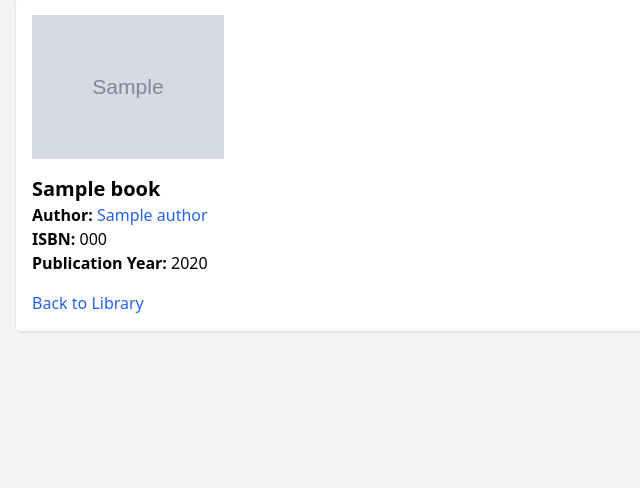
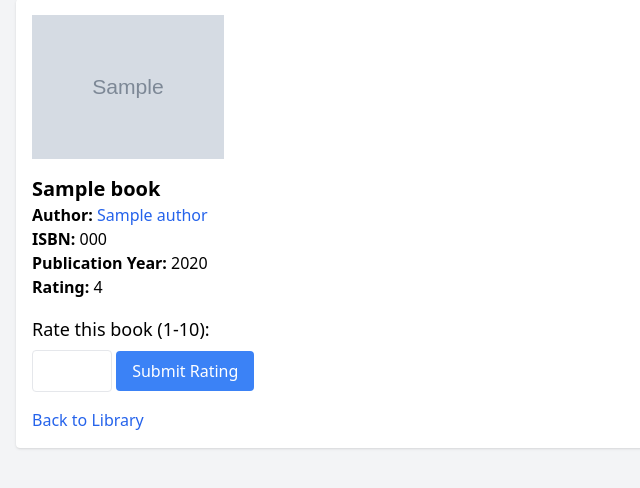
Before and after one commit to Helvanljar/Book-Alchemy, a Flask app: template template/book_detail.html in a window 1280 px wide. Shown: the part 65-553 px from the top of the page, without its empty margins (0-640 px from the left). Run offline with Flask 3, Linux system fonts and the light colour scheme; the template is opened without the code that fills it: most values are stand-ins (such as "Sample title", 1, 10 or a date in 2020); grey boxes marked "Sample" are stand-in pictures; parts of the project's set-up code (start-up, migrations or seed data) failed here and were passed over; some libraries are stand-ins or nearby versions.

Commit message:
book rating

```diff
--- a/app.py
+++ b/app.py
@@ -46,9 +46,19 @@ def home():
     return render_template('home.html', books=books, authors=authors)
 
 
-@app.route('/book/<int:book_id>')
+@app.route('/book/<int:book_id>', methods=['GET', 'POST'])
 def book_detail(book_id):
     book = Book.query.get_or_404(book_id)
+    if request.method == 'POST':
+        rating = request.form.get('rating')
+        if rating and rating.isdigit() and 1 <= int(rating) <= 10:
+            book.rating = int(rating)
+            db.session.commit()
+            flash(f'Rating updated for "{book.title}"!', 'success')
+        else:
+            flash('Invalid rating. Please enter a number between 1 and 10.', 'error')
+        return redirect(url_for('book_detail', book_id=book_id))
+
     response = requests.get(f"https://covers.openlibrary.org/b/isbn/{book.isbn}-M.jpg")
     book.cover_image = response.url if response.status_code == 200 else None
     return render_template('book_detail.html', book=book)
@@ -116,7 +126,7 @@ def delete_book(book_id):
 @app.route('/author/<int:author_id>/delete', methods=['POST'])
 def delete_author(author_id):
     author = Author.query.get_or_404(author_id)
-    db.session.delete(author)  # Cascades to delete associated books
+    db.session.delete(author)
     db.session.commit()
     flash(f'Author "{author.name}" and their books deleted successfully!', 'success')
     return redirect(url_for('home'))
--- a/data_models.py
+++ b/data_models.py
@@ -23,6 +23,7 @@ class Book(db.Model):
     title = db.Column(db.String(200), nullable=False)
     publication_year = db.Column(db.Integer, nullable=False)
     author_id = db.Column(db.Integer, db.ForeignKey('authors.id'), nullable=False)
+    rating = db.Column(db.Integer, nullable=True)  # Rating from 1 to 10
 
     def __repr__(self):
         return f"<Book(id={self.id}, title={self.title})>"
--- a/template/book_detail.html
+++ b/template/book_detail.html
@@ -18,6 +18,14 @@
         <p><strong>Author:</strong> <a href="{{ url_for('author_detail', author_id=book.author_id) }}" class="text-blue-600 hover:underline">{{ book.author.name }}</a></p>
         <p><strong>ISBN:</strong> {{ book.isbn }}</p>
         <p><strong>Publication Year:</strong> {{ book.publication_year }}</p>
+        <p><strong>Rating:</strong> {{ book.rating or 'Not rated' }}</p>
+
+        <form action="{{ url_for('book_detail', book_id=book.id) }}" method="POST" class="mt-4">
+          <label for="rating" class="block text-lg">Rate this book (1-10):</label>
+          <input type="number" id="rating" name="rating" min="1" max="10" class="border rounded p-2 w-20">
+          <input type="submit" value="Submit Rating" class="bg-blue-500 text-white px-4 py-2 rounded hover:bg-blue-600 mt-2">
+        </form>
+
         <a href="{{ url_for('home') }}" class="text-blue-600 hover:underline mt-4 inline-block">Back to Library</a>
       </div>
     </div>
```
